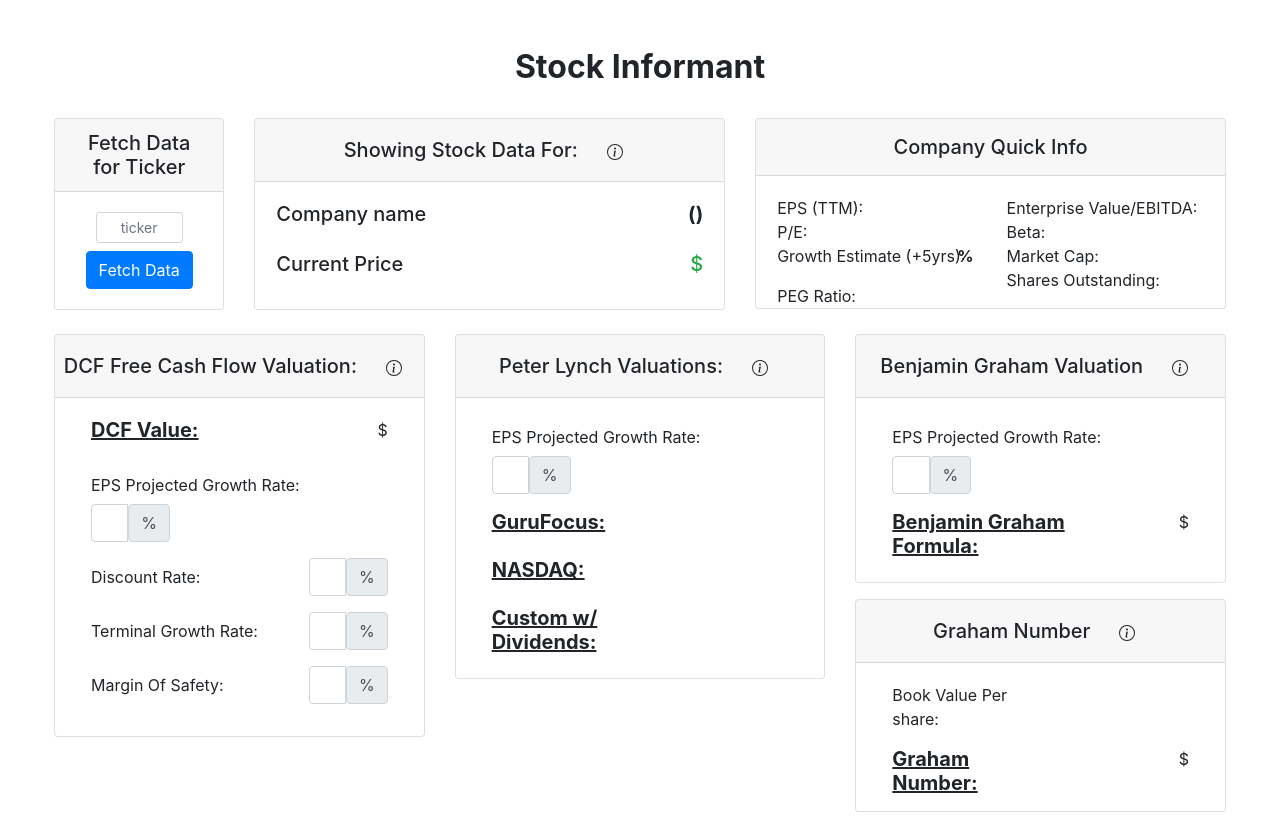
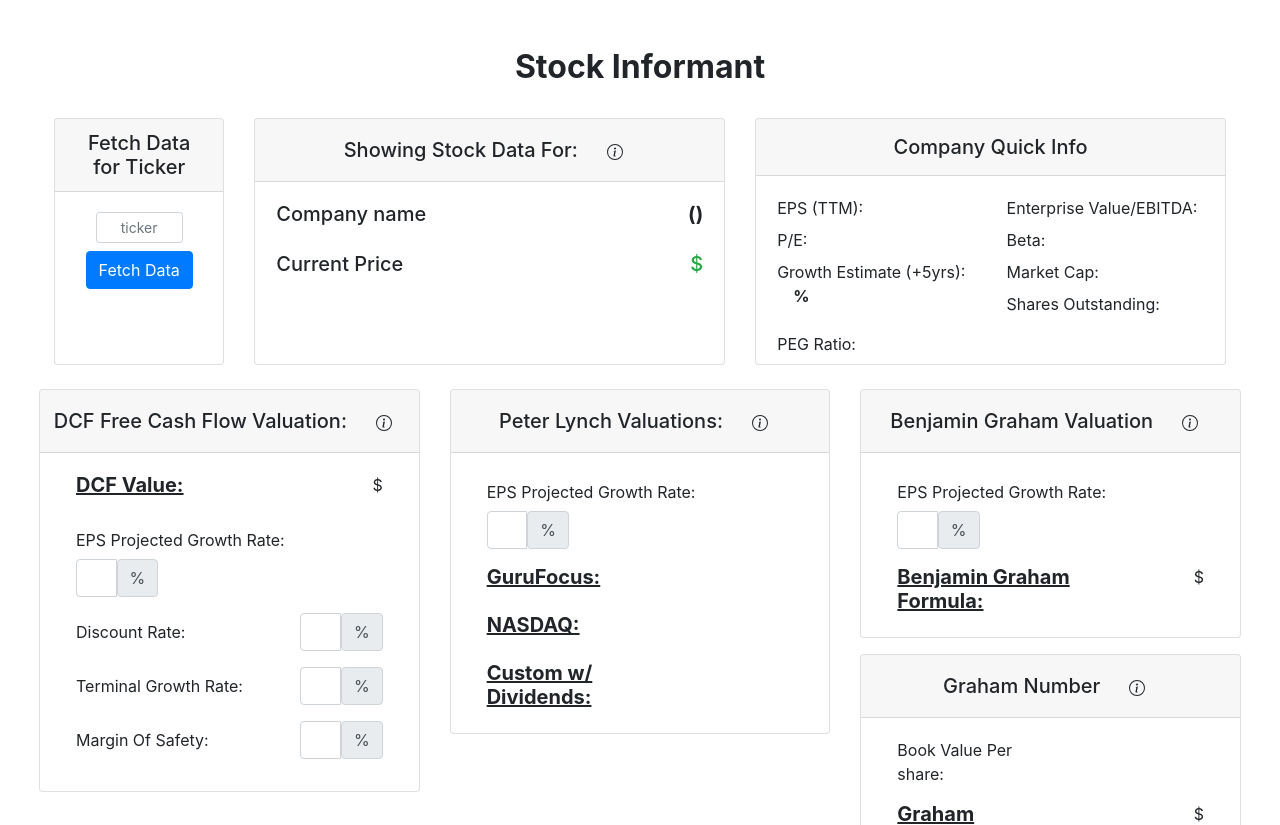
Before and after one commit to LHeen08/stock_informant, a Flask app: template src/templates/data-page.html in a window 1280 px wide. Shown: the top 825 px of the page. Run offline with Flask 3, Linux system fonts and the light colour scheme; the template is opened without the code that fills it, so the values that code supplies are empty.

Commit message:
Minor UI improvements

```diff
--- a/src/static/custom-scripts.js
+++ b/src/static/custom-scripts.js
@@ -560,6 +560,12 @@ $(document).ready(function () {
       .append($("<strong>").text(formattedMarketCap));
   }
 
+  // Make some of the numbers toLocaleString() for better looking output
+  $("#current-price").text(parseFloat($("#current-price").text()).toLocaleString());
+  $("#dcf-val").text(parseFloat($("#dcf-val").text()).toLocaleString());
+  $("#ben-graham-formula").text(parseFloat($("#ben-graham-formula").text()).toLocaleString());
+  $("#graham-number").text(parseFloat($("#graham-number").text()).toLocaleString());
+
   // Set the text for the popover messages
   $("#dcf-info-popover").attr("data-html", "true");
   $("#dcf-info-popover").attr("title", dcfHelpInfo);
--- a/src/templates/data-page.html
+++ b/src/templates/data-page.html
@@ -67,9 +67,9 @@
               <h5 class="card-subtitle mb-2 pb-2">
                 Current Price
               </h5>
-              <h5 class="card-subtitle mb-2 text-success pb-2" id="current-price">
+              <h5 class="card-subtitle mb-2 text-success pb-2">
                 <span>$</span>
-                <strong>{{data.current_price}}</strong>
+                <strong id="current-price">{{data.current_price}}</strong>
               </h5>
             </div>
           </div>
@@ -86,46 +86,46 @@
             <div class="container px-3">
               <div class="row gx-5">
                 <div class="col">
-                  <div class="row justify-content-between pr-3">
+                  <div class="row justify-content-between pr-3 mb-2">
                     <div class="card-content">EPS (TTM):</div>
                     <p id="quick-data-eps"><strong>{{ data.eps }}</strong></p>
                   </div>
-                  <div class="row justify-content-between pr-3">
+                  <div class="row justify-content-between pr-3 mb-2">
                     <div class="card-content">P/E:</div>
                     <p id="quick-data-pe"><strong>{{ data.pe_ratio }}</strong></p>
                   </div>
-                  <div class="row justify-content-between pr-3">
+                  <div class="row justify-content-between pr-3 mb-2">
                     <div class="card-content">
                       Growth Estimate (+5yrs):
                     </div>
-                    <div class="row pr-3">
-                      <p id="quick-data-eps-growth"><strong>{{ data.eps_growth_rate_percent }}%</strong></p>
-                    </div>
+                    <p id="quick-data-eps-growth" class="ml-3"><strong>{{ data.eps_growth_rate_percent }}%</strong></p>
                   </div>
-                  <div class="row justify-content-between pr-3">
+                  <div class="row justify-content-between pr-3 mb-2">
                     <div class="card-content">PEG Ratio:</div>
                     <p id="quick-data-peg-ratio"><strong>{{ data.peg_ratio }}</strong></p>
                   </div>
                 </div>
                 <div class="col">
-                  <div class="row justify-content-between pl-3">
+                  <div class="row justify-content-between pl-3 mb-2">
                     <div class="card-content">Enterprise Value/EBITDA:</div>
                     <p id="quick-data-ev-to-ebitda"><strong>{{ data.ev_to_ebitda }}</strong></p>
                   </div>
-                  <div class="row justify-content-between pl-3">
+                  <div class="row justify-content-between pl-3 mb-2">
                     <div class="card-content">Beta:</div>
                     <p id="quick-data-beta"><strong>{{ data.beta }}</strong></p>
                   </div>
-                  <div class="row justify-content-between pl-3">
+                  <div class="row justify-content-between pl-3 mb-2">
                     <div class="card-content">Market Cap:</div>
                     <p id="quick-data-market-cap"><strong>{{ data.market_cap }}</strong></p>
                   </div>
-                  <div class="row justify-content-between pl-3">
+                  <div class="row justify-content-between pl-3 mb-2">
                     <div class="card-content">Shares Outstanding:</div>
                     <p id="quick-data-shares"><strong>{{ data.shares }}</strong></p>
                   </div>
                 </div>
               </div>
+            </div>
+
             </div>
           </div>
         </div>
```
